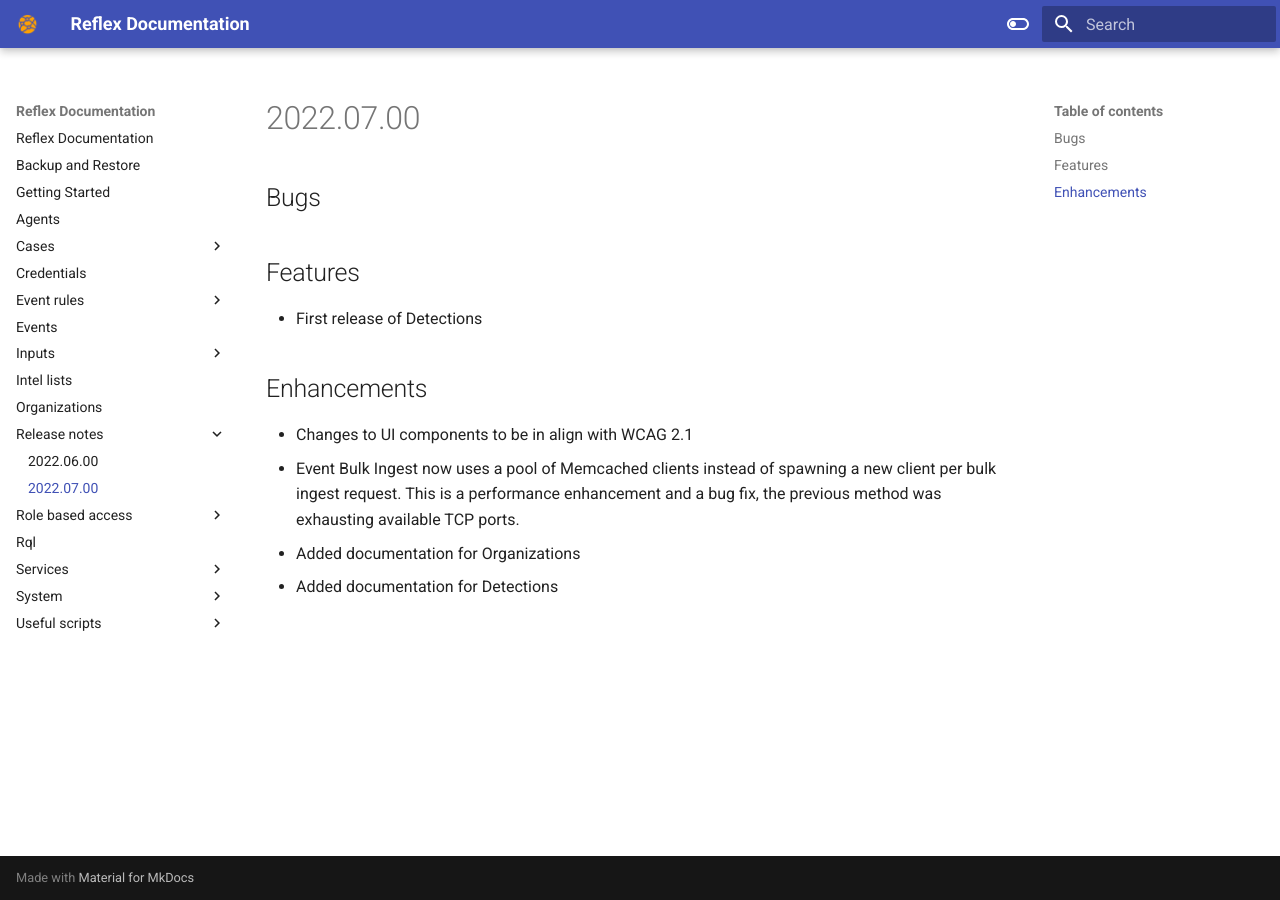
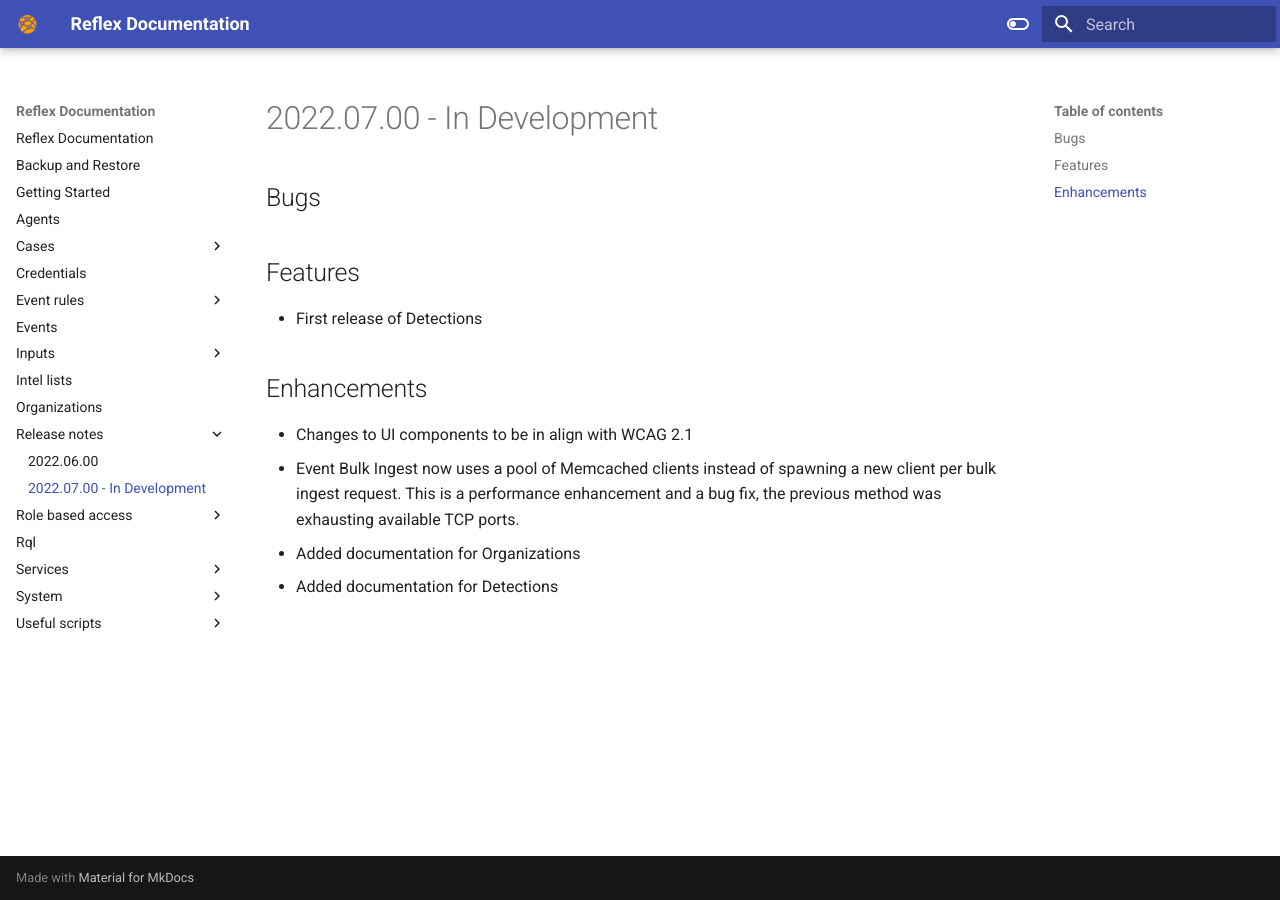
Before and after one commit to reflexsoar/reflex-docs, an MkDocs documentation site: the page built from docs/release-notes/2022.07.00.md, in a window 1280 px wide. Built offline with MkDocs 1.6.1 and Material for MkDocs 9.7.7, drawn with Linux system fonts in a browser that asks for light colours.

Commit message:
more changes

```diff
--- a/docs/release-notes/2022.07.00.md
+++ b/docs/release-notes/2022.07.00.md
@@ -1,4 +1,4 @@
-# 2022.07.00
+# 2022.07.00 - In Development
 
 ## Bugs
 
```
